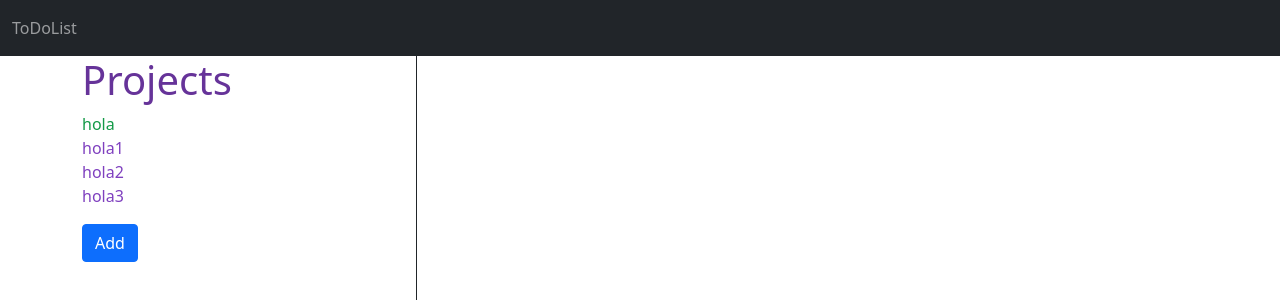
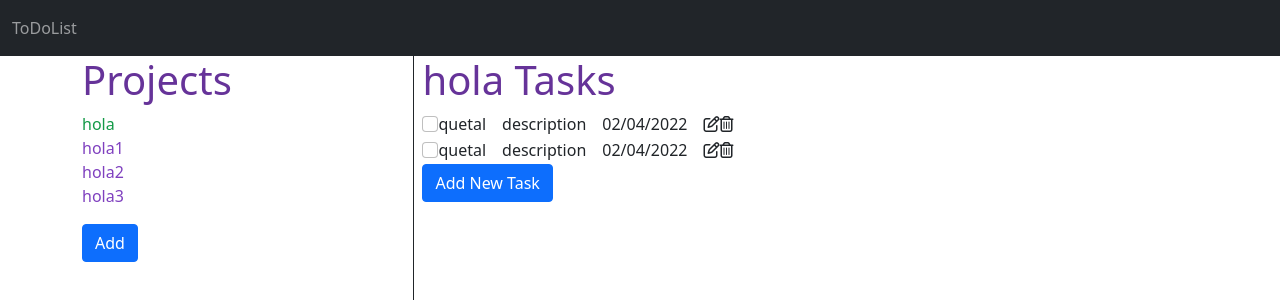
Before and after one commit to NataJenkins/toDoList, a website built with webpack: page dist/index.html in a window 1280 px wide. Both pictures are taken after a click on the item "hola". Shown: the top 300 px of the page. Built offline with nearby package versions, Linux system fonts and the light colour scheme.

Commit message:
added elements for task display

```diff
--- a/src/index.js
+++ b/src/index.js
@@ -1,16 +1,17 @@
-import Projects from './projects';
-import Tasks from './tasks';
+import Projects from "./projects";
+import Tasks from "./tasks";
 
 export const changeProjectName = (name, id) => {
-  const taskHeader = document.querySelector('.tasks-container > h1');
-  const selectedProject = document.querySelector('.selected-project');
-  taskHeader.textContent = `${name} Tasks`;
+  currentProject = name;
+  const taskHeader = document.querySelector(".tasks-container > h1");
+  const selectedProject = document.querySelector(".selected-project");
+  taskHeader.textContent = `${currentProject} Tasks`;
   if (selectedProject) {
-    selectedProject.classList.remove('selected-project');
+    selectedProject.classList.remove("selected-project");
   }
   document
     .querySelector(`#project-display-${id}`)
-    .classList.add('selected-project');
+    .classList.add("selected-project");
 
   renderTaskContainer(currentProject);
   renderTasks();
@@ -23,39 +24,79 @@ const { addProject } = Projects();
 const { addTask, renderTasks } = Tasks();
 let currentProject = undefined;
 
-addProject({ name: 'hola' });
-addProject({ name: 'hola1' });
-addProject({ name: 'hola2' });
-addProject({ name: 'hola3' });
+addProject({ name: "hola" });
+addProject({ name: "hola1" });
+addProject({ name: "hola2" });
+addProject({ name: "hola3" });
 
-addTask({ title: 'quetal', project: 'hola' });
-addTask({ title: 'quetal1', project: 'hola1' });
-addTask({ title: 'quetal2', project: 'hola2' });
-addTask({ title: 'quetal3', project: 'hola3' });
-addTask({ title: 'quetal', project: 'hola' });
-addTask({ title: 'quetal1', project: 'hola1' });
-addTask({ title: 'quetal2', project: 'hola2' });
-addTask({ title: 'quetal3', project: 'hola3' });
-
-const saveProjectBtn = document.querySelector('#save-project-btn');
-const saveTaskBtn = document.querySelector('#save-task-btn');
-
-saveProjectBtn.addEventListener('click', (e) => {
-  const projectName = document.querySelector('#input-project-name');
-  addProject({ name: projectName.value });
-  projectName.value = '';
+addTask({
+  title: "quetal",
+  project: "hola",
+  description: "description",
+  date: "02/04/2022",
+});
+addTask({
+  title: "quetal1",
+  project: "hola1",
+  description: "description",
+  date: "02/04/2022",
+});
+addTask({
+  title: "quetal2",
+  project: "hola2",
+  description: "description",
+  date: "02/04/2022",
+});
+addTask({
+  title: "quetal3",
+  project: "hola3",
+  description: "description",
+  date: "02/04/2022",
+});
+addTask({
+  title: "quetal",
+  project: "hola",
+  description: "description",
+  date: "02/04/2022",
+});
+addTask({
+  title: "quetal1",
+  project: "hola1",
+  description: "description",
+  date: "02/04/2022",
+});
+addTask({
+  title: "quetal2",
+  project: "hola2",
+  description: "description",
+  date: "02/04/2022",
+});
+addTask({
+  title: "quetal3",
+  project: "hola3",
+  description: "description",
+  date: "02/04/2022",
 });
 
-saveTaskBtn.addEventListener('click', (e) => {
-  const taskName = document.querySelector('#input-task-name');
+const saveProjectBtn = document.querySelector("#save-project-btn");
+const saveTaskBtn = document.querySelector("#save-task-btn");
+
+saveProjectBtn.addEventListener("click", (e) => {
+  const projectName = document.querySelector("#input-project-name");
+  addProject({ name: projectName.value });
+  projectName.value = "";
+});
+
+saveTaskBtn.addEventListener("click", (e) => {
+  const taskName = document.querySelector("#input-task-name");
   addTask({ title: taskName.value, project: currentProject });
-  taskName.value = '';
+  taskName.value = "";
 });
 
 const renderTaskContainer = (isCurrentProject) => {
   if (!isCurrentProject) {
-    document.querySelector('.tasks-container').classList.add('d-none');
+    document.querySelector(".tasks-container").classList.add("d-none");
   } else {
-    document.querySelector('.tasks-container').classList.remove('d-none');
+    document.querySelector(".tasks-container").classList.remove("d-none");
   }
 };
--- a/src/tasks.js
+++ b/src/tasks.js
@@ -1,20 +1,39 @@
-import { filterTaskByCurrentProject } from './index';
+import { filterTaskByCurrentProject } from "./index";
 
-const displayTask = ({ title }) => {
-  const taskContainer = document.createElement('div');
-  const taskInput = document.createElement('input');
-  const taskLabel = document.createElement('label');
-  taskContainer.setAttribute('class', 'form-check');
-  taskInput.setAttribute('class', 'form-check-input');
-  taskInput.setAttribute('type', 'checkbox');
-  taskInput.setAttribute('name', `${title}`);
-  taskInput.setAttribute('value', `${title}`);
-  taskLabel.setAttribute('for', `${title}`);
-  taskLabel.setAttribute('class', 'form-check-label');
+const displayTask = ({ title, description, date }) => {
+  const taskContainer = document.createElement("div");
+  const taskInput = document.createElement("input");
+  const taskLabel = document.createElement("label");
+  const taskDescription = document.createElement("label");
+  const taskDate = document.createElement("label");
+  const icons = document.createElement("div");
+  const deleteIcon = document.createElement("i");
+  const edithIcon = document.createElement("i");
+
+  taskContainer.setAttribute("class", "form-check d-flex");
+  taskInput.setAttribute("class", "form-check-input");
+  taskInput.setAttribute("type", "checkbox");
+  taskInput.setAttribute("name", `${title}`);
+  taskInput.setAttribute("value", `${title}`);
+  taskLabel.setAttribute("for", `${title}`);
+  taskLabel.setAttribute("class", "form-check-label form-check-element");
+  taskDescription.setAttribute("class", "description form-check-element");
+  taskDate.setAttribute("class", "date form-check-element");
+  icons.setAttribute("class", "icons");
+  deleteIcon.setAttribute("class", "far fa-trash-alt");
+  edithIcon.setAttribute("class", "far fa-edit");
+
   taskLabel.textContent = title;
+  taskDescription.textContent = description;
+  taskDate.textContent = date;
 
   taskContainer.appendChild(taskInput);
   taskContainer.appendChild(taskLabel);
+  taskContainer.appendChild(taskDescription);
+  taskContainer.appendChild(taskDate);
+  taskContainer.appendChild(icons);
+  icons.appendChild(edithIcon);
+  icons.appendChild(deleteIcon);
 
   return taskContainer;
 };
@@ -28,8 +47,8 @@ const Tasks = () => {
   };
 
   const renderTasks = () => {
-    const taskListElement = document.querySelector('.tasks-list');
-    taskListElement.innerHTML = '';
+    const taskListElement = document.querySelector(".tasks-list");
+    taskListElement.innerHTML = "";
 
     filterTaskByCurrentProject(tasksList).forEach((task) => {
       taskListElement.appendChild(displayTask(task));
```
Also changed, not shown: dist/assets/styless.css, dist/index.html, dist/main.js.
